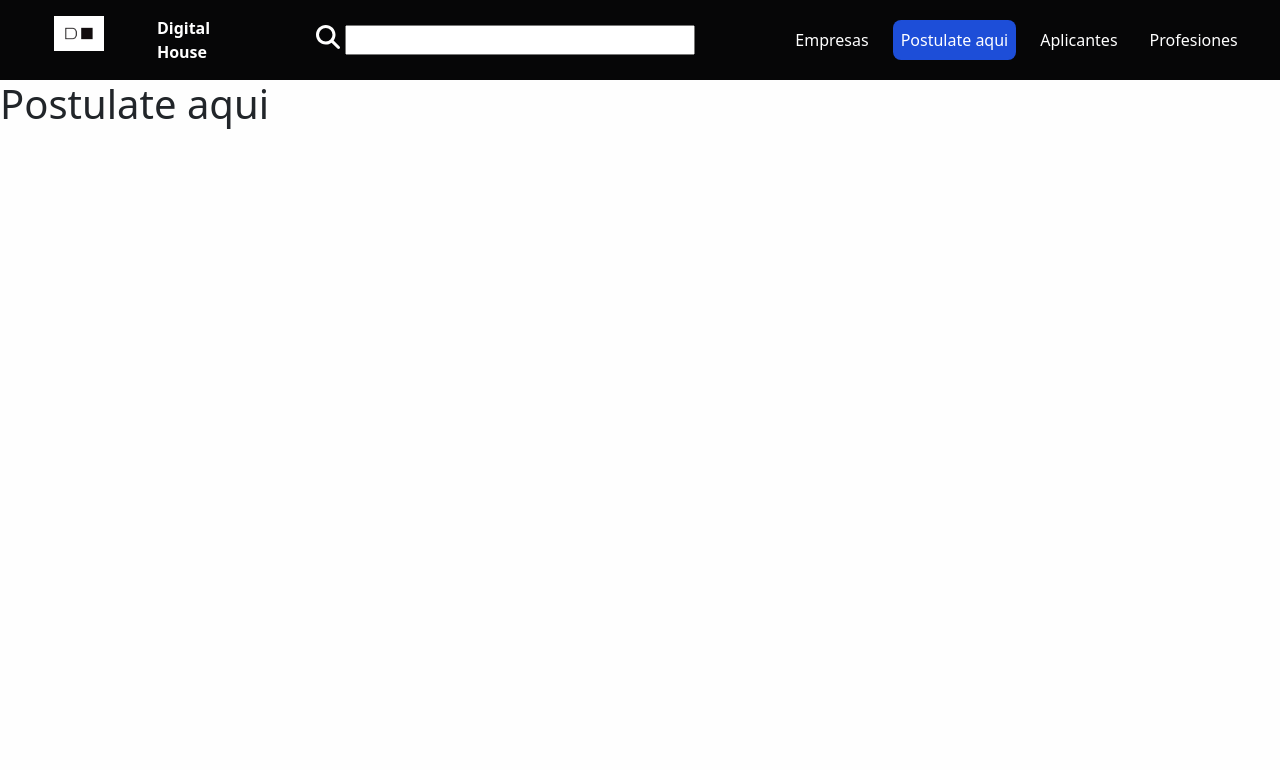
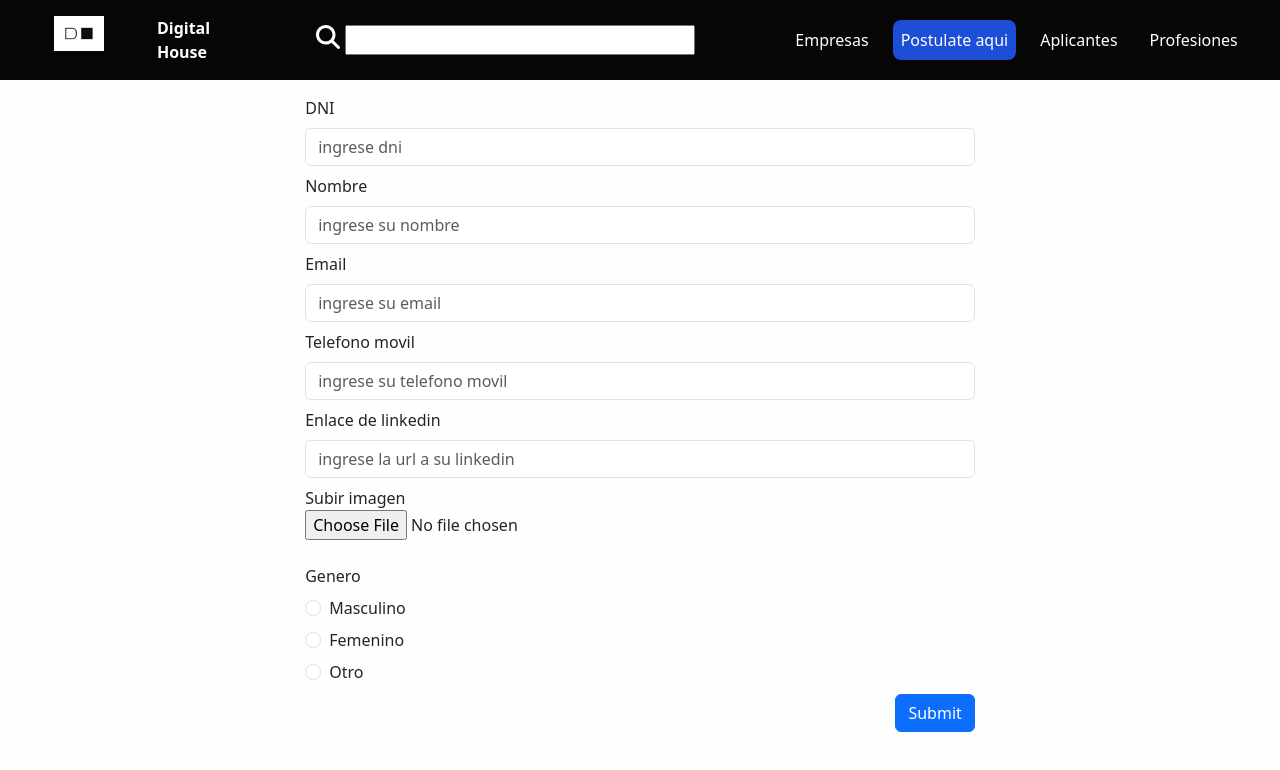
Before and after one commit to GuillermoCruz27/Challenge-DH, a React (Vite) app in the folder frontend/Client-DH/my-project/: page /postulateAqui in a window 1280 px wide. Shown: the top 770 px of the page. Built offline with nearby package versions, Linux system fonts and the light colour scheme; no server answers.

Commit message:
modified components from components2

```diff
--- a/frontend/Client-DH/my-project/package.json
+++ b/frontend/Client-DH/my-project/package.json
@@ -4,7 +4,7 @@
   "version": "0.0.0",
   "type": "module",
   "scripts": {
-    "dev": "vite --port 5000",
+    "dev": "vite",
     "build": "vite build",
     "lint": "eslint . --ext js,jsx --report-unused-disable-directives --max-warnings 0",
     "preview": "vite preview"
--- a/frontend/Client-DH/my-project/src/App.jsx
+++ b/frontend/Client-DH/my-project/src/App.jsx
@@ -16,6 +16,7 @@ function App() {
     <>
 			 <div className="App">
       <Navbar />
+      <div className="container">
       <Routes>
         <Route path="/" element={<Home />} />
         <Route path="/empresas" element={<Companies />} />
@@ -23,6 +24,7 @@ function App() {
         <Route path="/aplicantes" element={<Applicants />} />
         <Route path="/profesiones" element={<Professions />} />
       </Routes>
+      </div>
     </div>
     </>
   )
--- a/frontend/Client-DH/my-project/src/assets/css/App2.css
+++ b/frontend/Client-DH/my-project/src/assets/css/App2.css
@@ -1,9 +1,20 @@
 .App {
-    background-color: #fefefe;
-    height: 100vh;
+  background-color: #fefefe;
+  height: 100vh;
+  width: 100%;
+}
+
+#banner,
+#search {
+  width: 100%;
+}
+
+#postulation-form {
+  width: 60%;
+}
+
+@media (max-width: 480px) {
+  #postulation-form {
     width: 100%;
   }
-
-  #banner, #search{
-    width: 100%;
-  }
+}
--- a/frontend/Client-DH/my-project/src/components2/Applicants.jsx
+++ b/frontend/Client-DH/my-project/src/components2/Applicants.jsx
@@ -1,7 +1,32 @@
 import React from "react";
+import { fetchData } from "../fetchData";
+import { FontAwesomeIcon } from '@fortawesome/react-fontawesome';
+import { faStar } from '@fortawesome/free-solid-svg-icons';
+import { faMessage } from '@fortawesome/free-solid-svg-icons';
+import { faEnvelope } from '@fortawesome/free-solid-svg-icons';
+
+
+const apiDataApplicants = fetchData("http://localhost:3000/api/applicant");
 
 export const Applicants = () => {
-  return <h1>Aplicantes</h1>;
+  const dataApplicants = apiDataApplicants.read();
+  return (
+  <div className="mt-2 d-flex">
+    {dataApplicants.data.applicants?.map((applicant) => (
+      <div className="card m-2" style={{ width: '18rem' }}>
+        <img className="w-72" src={applicant.image} alt="image" />
+        <div className="card-body">
+          <h5 className="card-title">Aspirante</h5>
+          <p className="card-text">{applicant.first_name}</p>
+          <div className="d-flex justify-content-end">
+            <a href="#" className="btn btn-primary m-1"><FontAwesomeIcon icon={faStar} /></a>
+            <a href="#" className="btn btn-primary m-1"><FontAwesomeIcon icon={faMessage} /></a>
+            <a href="#" className="btn btn-primary m-1"><FontAwesomeIcon icon={faEnvelope} /></a>
+          </div>
+        </div>
+      </div>
+    ))}
+  </div>);
 };
 
 export default Applicants;
--- a/frontend/Client-DH/my-project/src/components2/Article.jsx
+++ b/frontend/Client-DH/my-project/src/components2/Article.jsx
@@ -15,13 +15,6 @@ function Article() {
                 <div className='col'>
                     <img id="banner" src={ArticleImg} alt="Rcursos Humanos" />
                 </div>
-                Lorem ipsum dolor sit amet consectetur adipisicing elit. Modi, obcaecati voluptatem ipsam sit aspernatur excepturi illum, dicta repudiandae magni itaque ut. Eum dolorum porro dolore beatae suscipit praesentium nulla facilis.
-                Excepturi vel iste nihil dignissimos, eveniet optio labore nulla eum deleniti ut numquam omnis tempore ad id eius quisquam quidem explicabo. Animi, dignissimos cupiditate? Veniam iusto modi iure excepturi cum!
-                Voluptate obcaecati culpa sed recusandae pariatur omnis laboriosam, ipsam hic et error repellat quasi quod, iste, rem dolorem molestiae ea sunt? Optio, officia vero. Voluptatum ut magnam quibusdam praesentium. Architecto!
-                Nostrum quis magni, perferendis minima quibusdam quos voluptatibus quaerat ipsa inventore a! Voluptas iusto architecto consectetur suscipit consequatur dicta at natus sint ullam exercitationem, adipisci aliquam facilis labore dolorem delectus!
-                Quis rerum, facere tempora accusamus laboriosam non voluptatibus quasi ullam cupiditate dolores asperiores mollitia, necessitatibus ea enim maxime aliquid, illum amet debitis praesentium nemo molestias? Quia, quis. Culpa, excepturi. Illo.
-                Amet, dignissimos eum mollitia eius, suscipit ratione voluptate assumenda eveniet ex laborum recusandae natus deserunt! Eaque vel praesentium minima voluptatum omnis, commodi sapiente inventore temporibus rem minus in porro facilis.
-                Blanditiis assumenda hic laboriosam, illo ut debitis corrupti sunt beatae neque maiores quidem dolore eligendi non? Sed quaerat non recusandae ut. Fugit accusamus velit nemo odit dolorem ducimus omnis. Veritatis!
             </div>
         </>
     );
--- a/frontend/Client-DH/my-project/src/components2/Home.jsx
+++ b/frontend/Client-DH/my-project/src/components2/Home.jsx
@@ -4,7 +4,7 @@ import Article from "./Article";
 export const Home = () => {
   return (
   <div className="container">
-    <Article />;
+    <Article />
   </div>
   );
 };
--- a/frontend/Client-DH/my-project/src/components2/Postulation.jsx
+++ b/frontend/Client-DH/my-project/src/components2/Postulation.jsx
@@ -1,7 +1,63 @@
 import React from "react";
+import '../../src/assets/css/App2.css'
 
 export const Postulation = () => {
-  return <h1>Postulate aqui</h1>;
+  return (
+    <div className="d-flex justify-content-center">
+      <form id="postulation-form" className="mt-2">
+        <div className="form-group mt-2">
+          <label for="exampleInputEmail1">DNI</label>
+          <input type="number" className="form-control mt-2" id="exampleInputEmail1" aria-describedby="emailHelp" placeholder="ingrese dni" />
+        </div>
+        <div className="form-group mt-2">
+          <label for="exampleInputPassword1">Nombre</label>
+          <input type="text" className="form-control mt-2" id="exampleInputPassword1" placeholder="ingrese su nombre" />
+        </div>
+        <div className="form-group mt-2">
+          <label for="exampleInputEmail1">Email</label>
+          <input type="email" className="form-control mt-2" id="exampleInputEmail1" aria-describedby="emailHelp" placeholder="ingrese su email" />
+        </div>
+        <div className="form-group mt-2">
+          <label for="exampleInputEmail1">Telefono movil</label>
+          <input type="number" className="form-control mt-2" id="exampleInputEmail1" aria-describedby="emailHelp" placeholder="ingrese su telefono movil" />
+        </div>
+        <div className="form-group mt-2">
+          <label for="exampleInputEmail1">Enlace de linkedin</label>
+          <input type="email" className="form-control mt-2" id="exampleInputEmail1" aria-describedby="emailHelp" placeholder="ingrese la url a su linkedin" />
+        </div>
+        <div className="form-group mt-2">
+          <label for="exampleInputEmail1">Subir imagen</label>
+          <br />
+          <input type="file" className="form-control-file" id="exampleFormControlFile1" />
+        </div>
+        <div>
+          <br />
+          <label class="form-check-label" for="" >Genero</label>
+          <div class="form-check mt-2">
+            <input class="form-check-input" type="radio" name="flexRadioDefault" id="flexRadioDefault1" />
+            <label class="form-check-label" for="flexRadioDefault1">
+              Masculino
+            </label>
+          </div>
+          <div class="form-check mt-2">
+            <input class="form-check-input" type="radio" name="flexRadioDefault" id="flexRadioDefault2" />
+            <label class="form-check-label" for="flexRadioDefault2">
+              Femenino
+            </label>
+          </div>
+          <div class="form-check mt-2">
+            <input class="form-check-input" type="radio" name="flexRadioDefault" id="flexRadioDefault3" />
+            <label class="form-check-label" for="flexRadioDefault3">
+              Otro
+            </label>
+          </div>
+        </div>
+        <div className="nav justify-content-end">
+          <button type="submit" className="btn btn-primary mt-2 ">Submit</button></div>
+
+      </form>
+    </div>
+  );
 };
 
 export default Postulation;
--- a/frontend/Client-DH/my-project/src/components2/Professions.jsx
+++ b/frontend/Client-DH/my-project/src/components2/Professions.jsx
@@ -1,7 +1,30 @@
 import React from "react";
+import { fetchData } from "../fetchData";
+import { Suspense } from "react";
+const apiDataProfessions = fetchData("http://localhost:3000/api/profession");
 
 export const Professions = () => {
-  return <h1>Profesiones</h1>;
+  const dataProfessions = apiDataProfessions.read();
+  return (
+    <Suspense fallback={<h1>Loading...</h1>}>
+      <table className="table table-dark mt-2">
+        <thead>
+          <tr>
+            <th scope="col">#</th>
+            <th scope="col">Nombre</th>
+          </tr>
+        </thead>
+        <tbody>
+          {dataProfessions.professions?.map((profession) => (
+            <tr>
+              <th scope="row">{profession.id}</th>
+              <td>{profession.name}</td>
+            </tr>
+          ))}
+        </tbody>
+      </table>
+    </Suspense>
+  );
 };
 
 export default Professions;
```
